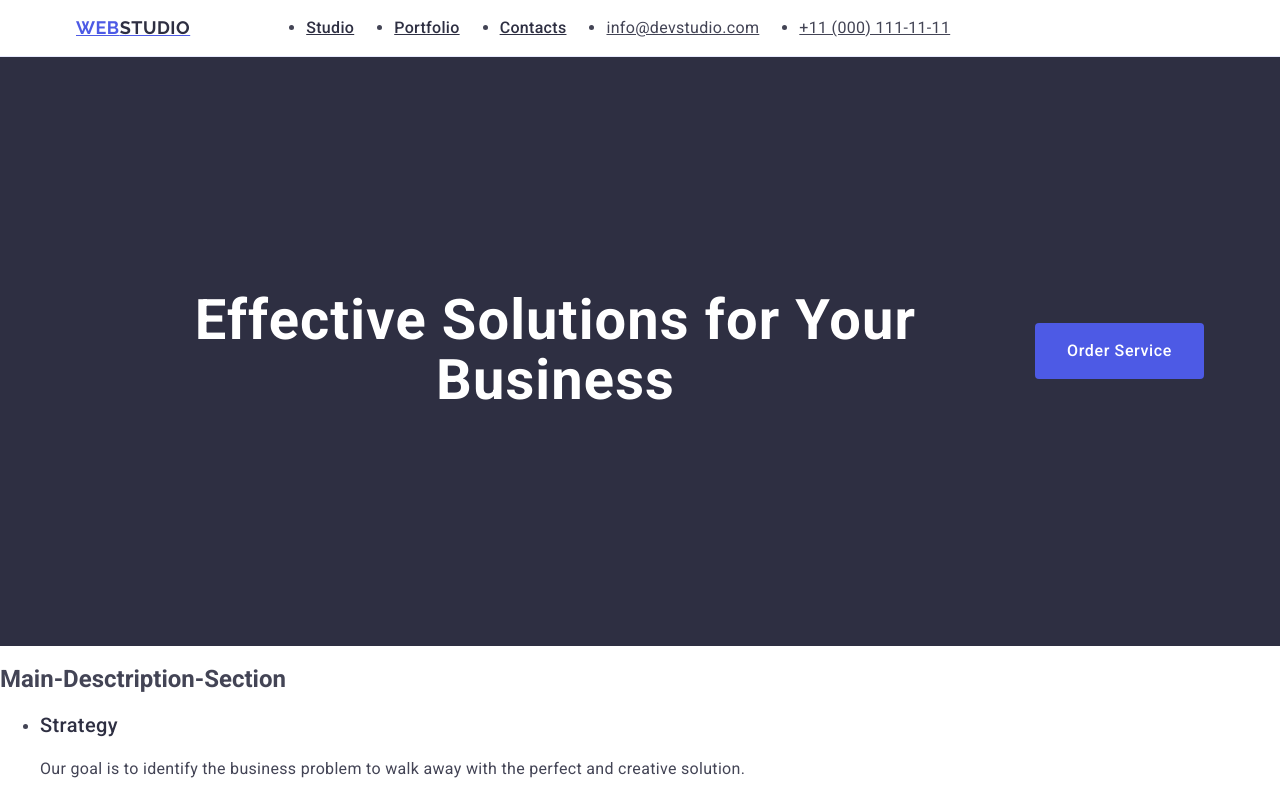
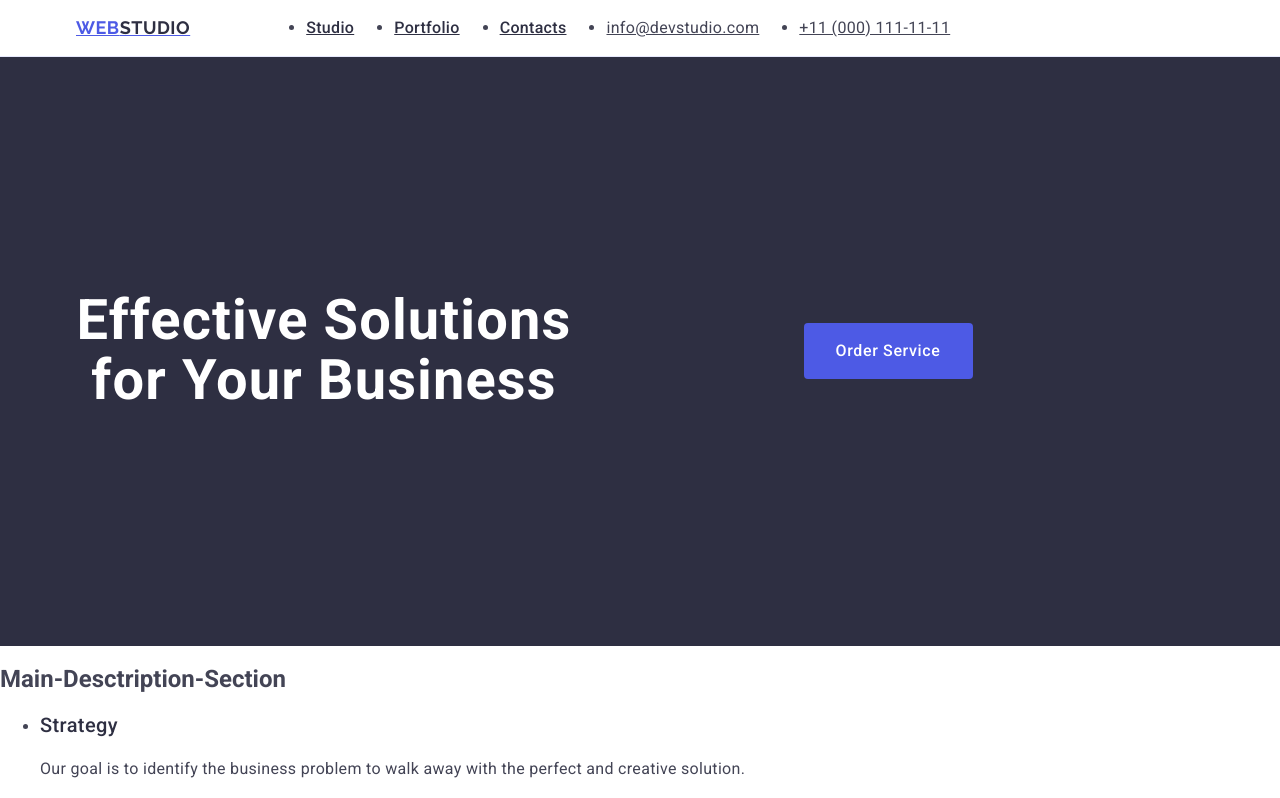
Before and after one commit to Fufuber/goit-markup-hw-03, a plain HTML site: page index.html in a window 1280 px wide. Shown: the top 798 px of the page. Drawn offline with nearby package versions, Linux system fonts and the light colour scheme.

Commit message:
twelve-commit

```diff
--- a/css/style.css
+++ b/css/style.css
@@ -213,7 +213,6 @@ img {
 .logo-design {
   margin-right: 76px;
 }
-
 .nav-list {
   display: flex;
   gap: 40px;
@@ -232,6 +231,10 @@ img {
   padding: 188px 0;
 }
 
+.main-head-word {
+  max-width: 496px;
+}
+
 .button-css {
   display: block;
   margin: auto;
```
